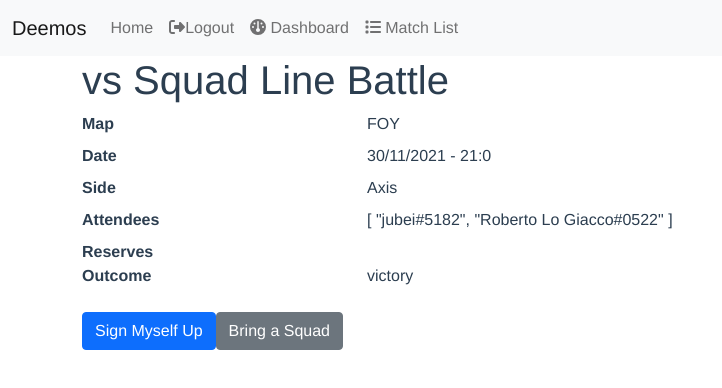
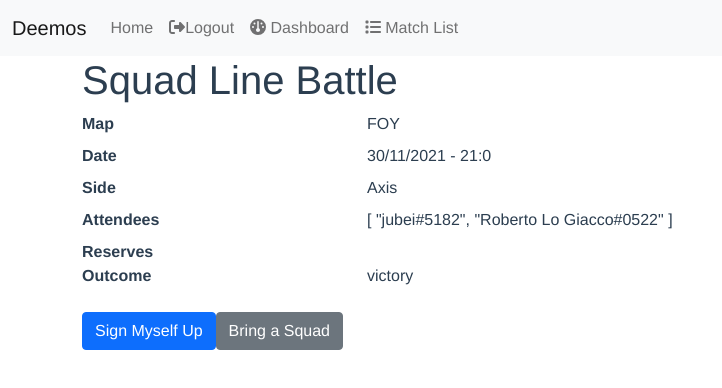
Before and after one commit to joobei/clanboy, a Vue app: page /match/1 in a window 1280 px wide. Shown: the top 388 px of the page, without its empty margins (0-722 px from the left). Built offline with nearby package versions, Linux system fonts and the light colour scheme; sample sign-in values are in the browser's storage.

Commit message:
minor cosmetic changes

```diff
--- a/src/components/Match_List_Item.vue
+++ b/src/components/Match_List_Item.vue
@@ -1,7 +1,7 @@
 <template>
   <router-link :to="{ name: 'single_match', params: { id: match_data.id } }">
-    <dt class="col-sm-3">{{ match_data.vs }}</dt>
-    <dd class="col-sm-9">{{ match_data.map }} - {{ match_data.date }}</dd>
+    <dt class="col">{{ match_data.vs }}</dt>
+    <dd class="col">{{ match_data.map }} - {{ match_data.date }}</dd>
   </router-link>
 </template>
 
--- a/src/components/Single_Match.vue
+++ b/src/components/Single_Match.vue
@@ -1,6 +1,6 @@
 <template>
   <div class="container">
-    <h1>vs {{ match_info.vs }}</h1>
+    <h1>{{ match_info.vs }}</h1>
     <dl class="row">
       <dt class="col-sm-3">Map</dt>
       <dd class="col-sm-9">{{ match_info.map }}</dd>
```
